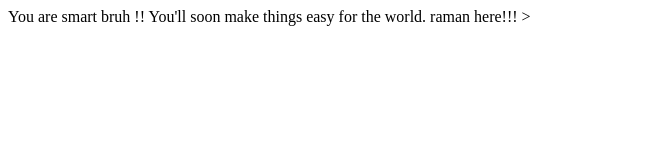
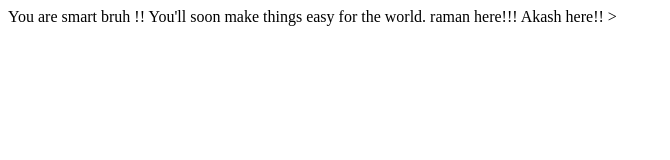
Before and after one commit to Pranshu54/My-Project, a plain HTML site: page index.html in a window 1280 px wide. Shown: the whole page, without its empty margins (0-670 px from the left). Drawn offline with Linux system fonts and the light colour scheme.

Commit message:
Update index.html

```diff
--- a/index.html
+++ b/index.html
@@ -7,5 +7,6 @@
  You are smart bruh !!
  You'll soon  make things easy for the world.
  raman here!!!
+	Akash here!!
 </body>
 </html>>
```
